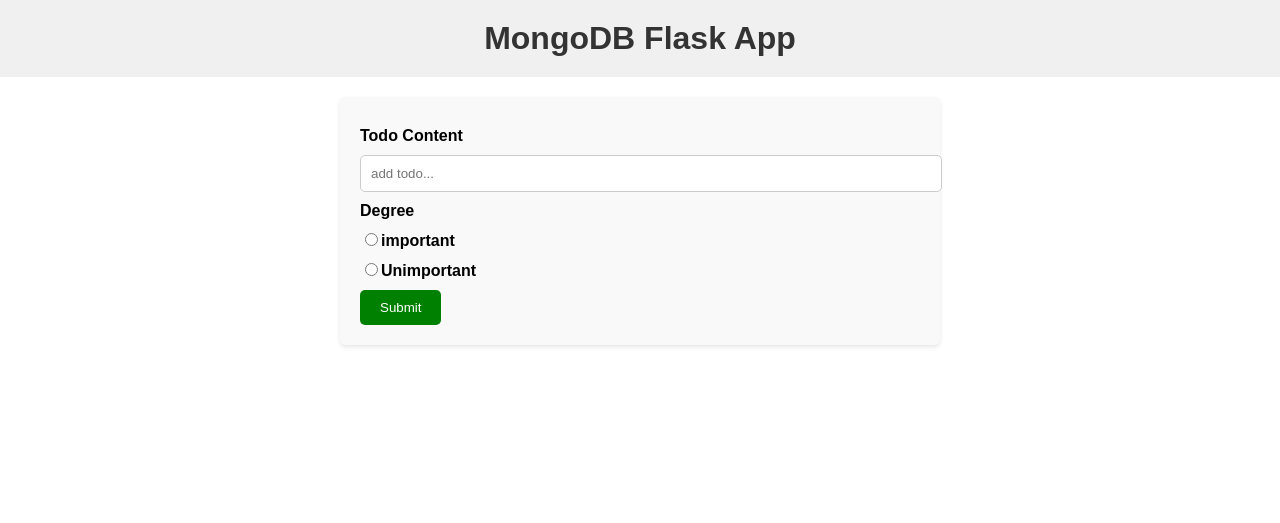
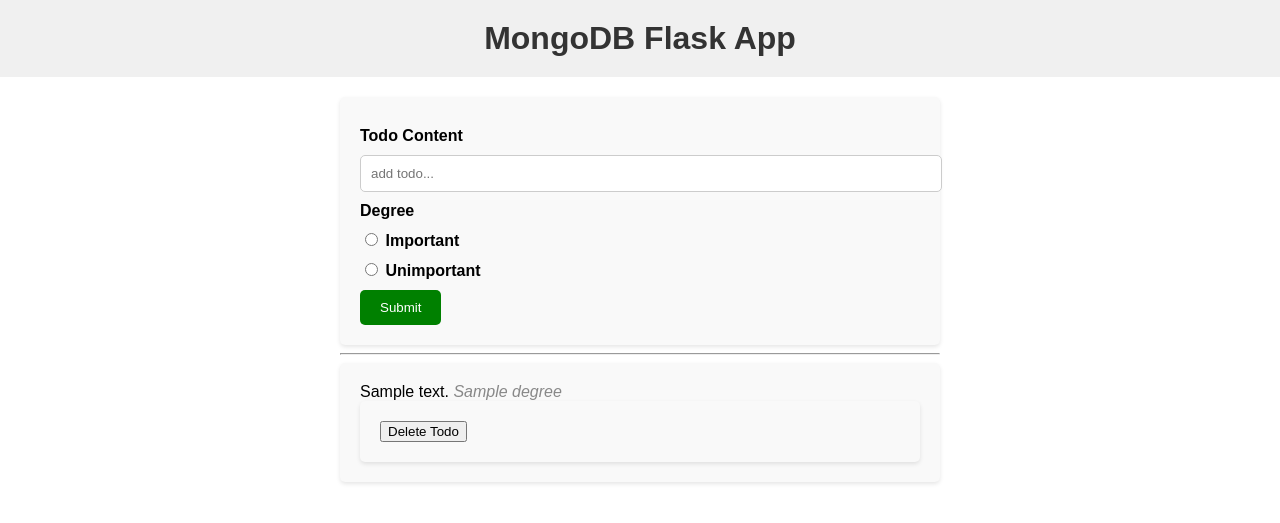
Before and after one commit to Mchiir/Template-todo-app, a Flask app: page / in a window 1280 px wide. Shown: the top 523 px of the page. Run offline with Flask 3, Linux system fonts and the light colour scheme; a database or web service that is not in the repository returns one stand-in record (values such as "Sample title").

Commit message:
'added-functionalities'

```diff
--- a/app.py
+++ b/app.py
@@ -1,20 +1,50 @@
 from flask import Flask, render_template, url_for, request, redirect
+from bson.objectid import ObjectId
 from pymongo import MongoClient
+from pymongo.errors import ConnectionFailure
 
 app = Flask(__name__)
 
-client = MongoClient('localhost', 27017)
+try:
+    myclient = MongoClient('mongodb://localhost:27017/')
+    mydb = myclient["flask_database"]
+
+    # Connection attempt
+    mydb.list_collection_names()
+    print("MongoDB Connected")
+
+    # Check if the database exists
+    dblist = myclient.list_database_names()
+    if "flask_database" in dblist:
+        print("The database exists.")
+
+except ConnectionFailure as e:
+    print(f"Connection failed: {e}")
+
+myCollection = mydb["todos"]
+
+collectionList = mydb.list_collection_names()
+if "todos" in collectionList:
+    print("The collection exists also.")
 
 @app.route("/", methods=['GET', 'POST'])
 def index():
-    return render_template('index.html')
+    if request.method == 'POST':
+        content = request.form.get('content')
+        degree = request.form.get('degree')
+        if content and degree:
+            myCollection.insert_one({'content': content, 'degree': degree})
+            return redirect(url_for('index'))  # Redirect after submission
 
-# This is a mongodb database
-db = client.flask_database
+    all_todos = myCollection.find()  # Fetch todos every time index is called
+    return render_template('index.html', todos=all_todos)
 
-# This is a todos collection
-todos = db.todos
 
-app.config['TEMPLATES_AUTO_RELOAD'] = True
+@app.post("/<id>/delete")
+def delete(id):
+    myCollection.delete_one({"_id": ObjectId(id)})
+    return redirect(url_for('index'))
+
+# app.config['TEMPLATES_AUTO_RELOAD'] = True
 if __name__ == "__main__":
     app.run(debug=True)
--- a/static/css/style.css
+++ b/static/css/style.css
@@ -69,3 +69,7 @@
 .todo p{
     margin: 0;
 }
+
+.todo i {
+    color: #888;
+}
--- a/templates/index.html
+++ b/templates/index.html
@@ -4,10 +4,7 @@
     <meta charset="UTF-8" />
     <meta name="viewport" content="width=device-width, initial-scale=1.0" />
     <title>MongoDB Flask App</title>
-    <link
-      rel="stylesheet"
-      href="{{url_for('static', filename='css/style.css')}}"
-    />
+    <link rel="stylesheet" href="{{ url_for('static', filename='css/style.css') }}" />
 </head>
 <body>
     <h1>MongoDB Flask App</h1>
@@ -17,31 +14,31 @@
                 <label for="content">Todo Content</label>
             </p>
             <p>
-          <input type="text" name="content" placeholder="add todo..." />
+                <input type="text" name="content" placeholder="add todo..." required />
             </p>
             <p>
                 <b><label for="degree">Degree</label></b>
             </p>
             <p>
-            <input
-            id="degree-0"
-            name="degree"
-            required
-            type="radio"
-            value="important"
-            ><label for="degree">important</label>
+                <input id="degree-0" name="degree" required type="radio" value="important" />
+                <label for="degree-0">Important</label>
             </p>
             <p>
-            <input
-            id="degree-1"
-            name="degree"
-            required
-            type="radio"
-            value="unimportant"
-            ><label for="degree">Unimportant</label>
+                <input id="degree-1" name="degree" required type="radio" value="unimportant" />
+                <label for="degree-1">Unimportant</label>
             </p>
             <button type="submit">Submit</button>
         </form>
+        <hr>
+        {# Fetching a todo document #}
+        {% for todo in todos %}
+        <div class="todo">
+            <p>{{ todo['content'] }} <i>{{ todo['degree'] }}</i></p>
+            <form method="POST" action="{{ url_for('delete', id=todo['_id']) }}">
+                <input type="submit" value="Delete Todo" onclick="return confirm('Are you sure you want to delete this entry?')" />
+            </form>
+        </div>
+        {% endfor %}
     </div>
 </body>
 </html>
```
Lines whose indentation alone changed are shown as unchanged.
